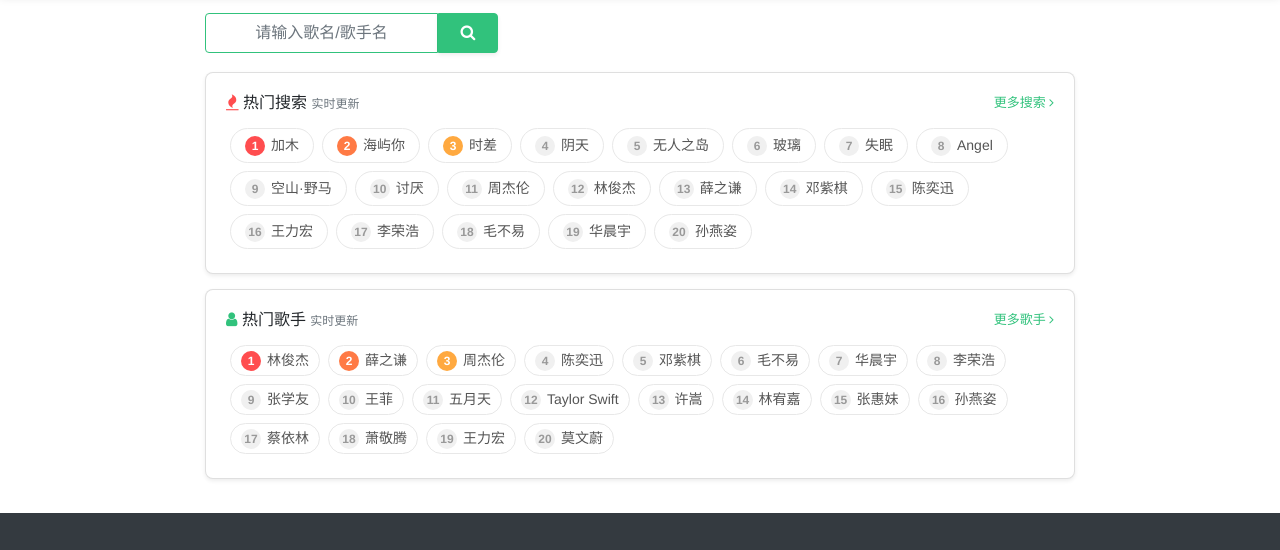
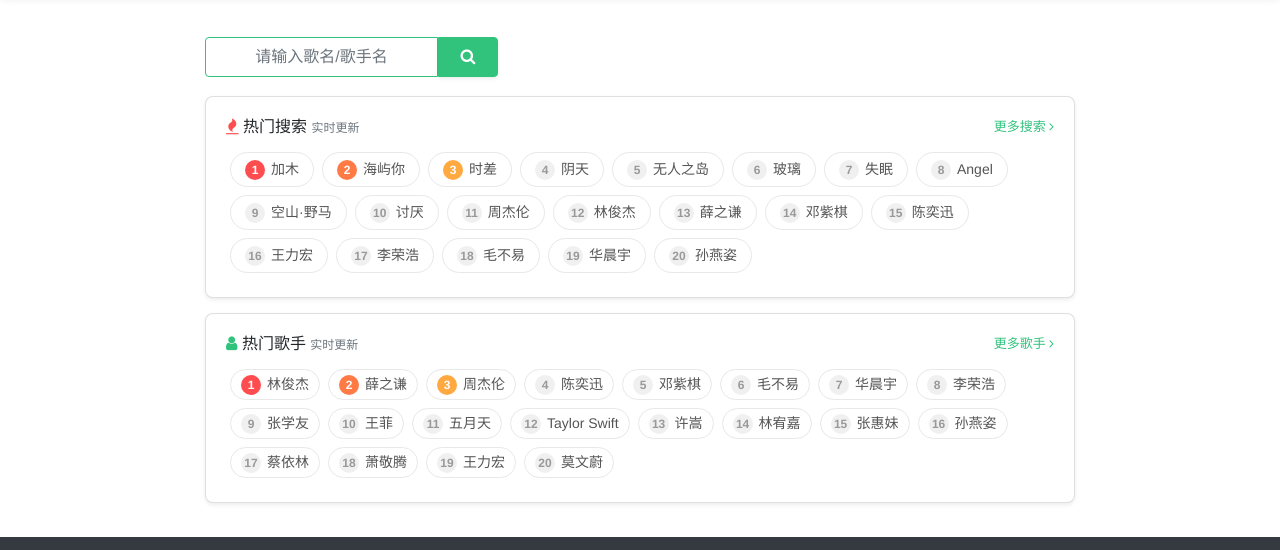
Before and after one commit to GeKeCy/GeKeCy_Music.github.io, a plain HTML site: page index.html in a window 1280 px wide. Shown: the part 59-609 px from the top of the page. Drawn offline with nearby package versions, Linux system fonts and the light colour scheme; no server answers.

Commit message:
增加首页顶部padding，避免顶栏遮挡鸡头

```diff
--- a/index.html
+++ b/index.html
@@ -76,7 +76,7 @@
             text-decoration: underline;
             text-underline-offset: 3px;
         }
-        .page-content { padding-top: 56px; }
+        .page-content { padding-top: 80px; }
 
         .hot-tag {
             display: inline-block; padding: 6px 14px; margin: 4px;
```
